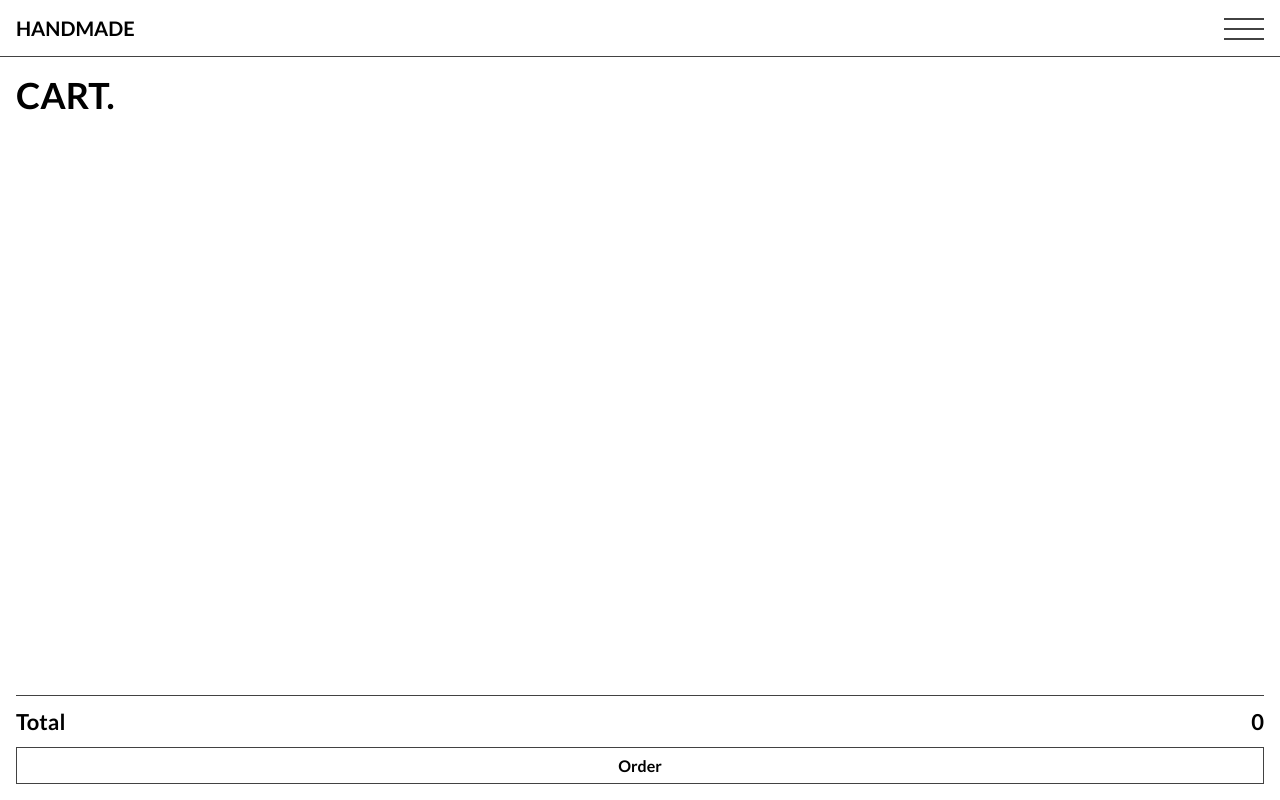
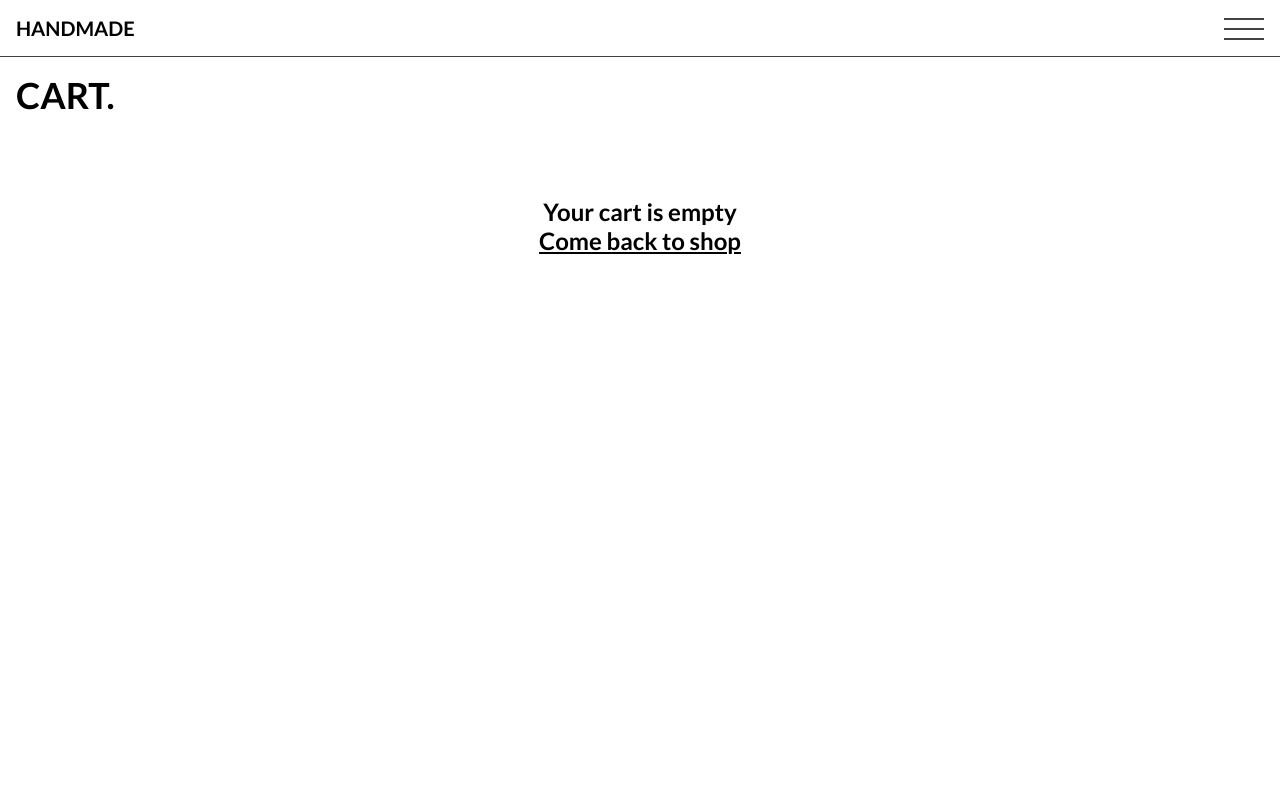
Before and after one commit to karoljanowski/react-shop, a React (Vite) app: page /cart in a window 1280 px wide. Built offline with nearby package versions, Linux system fonts and the light colour scheme.

Commit message:
fix cartPage

```diff
--- a/src/pages/CartPage.jsx
+++ b/src/pages/CartPage.jsx
@@ -1,6 +1,7 @@
 import React, { useContext } from "react";
 import {Context} from "../components/Context";
 import trashSolid from '/trash-solid.svg'
+import { Link } from "react-router-dom";
 
 function CartPage(){
     const {cart, deleteFromCart} = useContext(Context)
@@ -26,16 +27,24 @@ function CartPage(){
     return(
         <div className="cart-page">
             <h2 className="cart-page__title">Cart.</h2>
+            {cart.lenght ?
+            <>
             <div className="cart-page__items">
                 {cartElements}
             </div>
             <div className="cart-page__total">
                 <div className="cart-page__total-price">
                     <span>Total</span>
-                    <span>{totalPrice()}</span>
+                    <span>{totalPrice()}$</span>
                 </div>
                 <button className="cart-page__order">Order</button>
             </div>
+            </> :
+            <div className="cart-page__empty">
+                <p>Your cart is empty</p>
+                <Link className="cart-page__link" to={'shop'}>Come back to shop</Link>
+            </div>
+            }
         </div>
     )
 }
--- a/src/styles/components/cartPage.scss
+++ b/src/styles/components/cartPage.scss
@@ -63,4 +63,15 @@
         padding: 0.5rem;
     }
 
+    & &__empty {
+        text-align: center;
+        font-size: 1.5rem;
+        margin-top: 5rem;
+        font-weight: 700;
+    }
+
+    & &__link {
+        color: black;
+    }
+
 }
```
